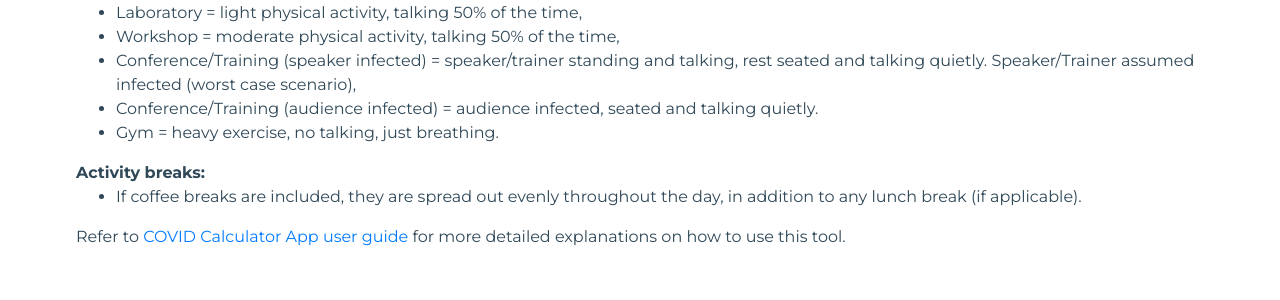
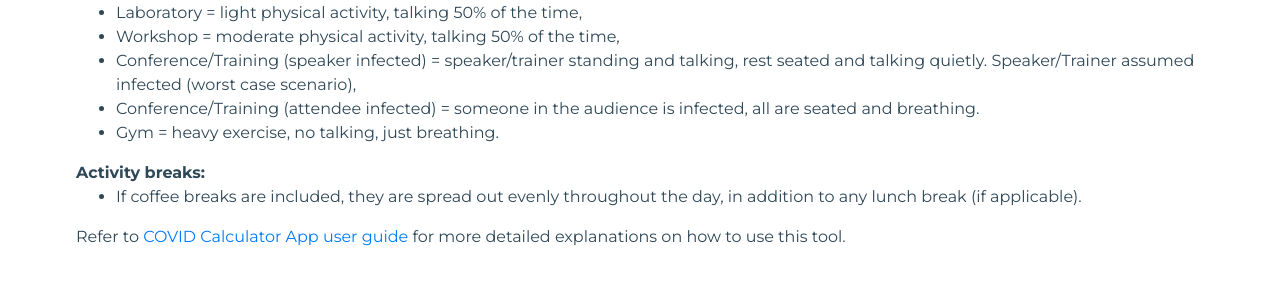
Before and after one commit to CERN/CAiMIRA, a Python web app: template cara/apps/templates/calculator.form.html.j2 in a window 1280 px wide. Shown: the part 2259-2559 px from the top of the page. Run offline with Jinja, Linux system fonts and the light colour scheme; the template is opened without the code that fills it, so the values that code supplies are empty; some libraries are stand-ins or nearby versions.

Commit message:
Updated text for training/conference audience

```diff
--- a/cara/apps/calculator/model_generator.py
+++ b/cara/apps/calculator/model_generator.py
@@ -434,7 +434,7 @@ class FormData:
             'callcentre': ('Seated', 'Speaking'),
             'library': ('Seated', 'Breathing'),
             'training': ('Standing', 'Speaking'),
-            'training_audience': ('Seated', 'Breathing'),
+            'training_attendee': ('Seated', 'Breathing'),
             'lab': (
                 'Light activity',
                 #Model 1/2 of time spent speaking in a lab.
@@ -473,7 +473,7 @@ class FormData:
             'callcentre': 'Seated',
             'library': 'Seated',
             'training': 'Seated',
-            'training_audience': 'Seated',
+            'training_attendee': 'Seated',
             'workshop': 'Moderate activity',
             'lab':'Light activity',
             'gym':'Heavy exercise',
@@ -747,7 +747,7 @@ def baseline_raw_form_data() -> typing.Dict[str, typing.Union[str, float]]:
     }
 
 
-ACTIVITY_TYPES = {'office', 'smallmeeting', 'largemeeting', 'training', 'training_audience', 'callcentre', 'controlroom-day', 'controlroom-night', 'library', 'workshop', 'lab', 'gym'}
+ACTIVITY_TYPES = {'office', 'smallmeeting', 'largemeeting', 'training', 'training_attendee', 'callcentre', 'controlroom-day', 'controlroom-night', 'library', 'workshop', 'lab', 'gym'}
 MECHANICAL_VENTILATION_TYPES = {'mech_type_air_changes', 'mech_type_air_supply', 'not-applicable'}
 MASK_TYPES = {'Type I', 'FFP2'}
 MASK_WEARING_OPTIONS = {'mask_on', 'mask_off'}
--- a/cara/apps/templates/base/calculator.form.html.j2
+++ b/cara/apps/templates/base/calculator.form.html.j2
@@ -357,7 +357,7 @@
         <option value="lab">Laboratory</option>
         <option value="workshop">Workshop</option>
         <option value="training">Conference/Training (speaker infected)</option>
-        <option value="training_audience">Conference/Training (audience infected)</option>
+        <option value="training_attendee">Conference/Training (attendee infected)</option>
         <option value="gym">Gym</option>
       </select>
     </div>
@@ -629,7 +629,7 @@
     <li>Workshop = moderate physical activity, talking 50% of the time,</li>
     <li>Conference/Training (speaker infected) = speaker/trainer standing and talking, rest seated and talking quietly.
     Speaker/Trainer assumed infected (worst case scenario),</li>
-    <li>Conference/Training (audience infected) = audience infected, seated and talking quietly.</li>
+    <li>Conference/Training (attendee infected) = someone in the audience is infected, all are seated and breathing.</li>
     <li>Gym = heavy exercise, no talking, just breathing.</li>
   </ul>
   <b>Activity breaks:</b><br>
--- a/cara/apps/templates/base/calculator.report.html.j2
+++ b/cara/apps/templates/base/calculator.report.html.j2
@@ -393,8 +393,8 @@
 							Workshop = assembly workshop environment, all persons doing moderate physical activity, speaking 50% of the time.
 							{% elif form.activity_type == "training" %}
 							Conference/Training (speaker infected) – one person (the speaker/trainer) standing, talking, all others seated, talking quietly (whispering). It is assumed the speaker/trainer is the infected person, for the worst case scenario.
-							{% elif form.activity_type == "training_audience" %}
-							Conference/Training (audience infected) – all persons seated, talking quietly (whispering).
+							{% elif form.activity_type == "training_attendee" %}
+							Conference/Training (attendee infected) – the infected person(s) are in the audience. All persons seated and breathing.
 							{% elif form.activity_type == "lab" %}
 							Laboratory = Lab or technical environment, all persons doing light physical activity, speaking 50% of the time.
 							{% elif form.activity_type == "gym" %}
--- a/cara/apps/templates/base/userguide.html.j2
+++ b/cara/apps/templates/base/userguide.html.j2
@@ -146,7 +146,7 @@ For general and recurrent layout simply select the <b>Recurrent exposure</b> opt
 <li><strong>Conference/Training (speaker infected)</strong> = Based on a typical conference/training course scenario.
 One individual (the speaker/trainer) is standing and talking, with all other individuals seated and talking quietly (whispering).
 In this case it is assumed that the infected person is the speaker/trainer, because this is the worst case in terms of viral shedding.</li>
-<li><strong>Conference/Training (audience infected)</strong> = All individuals seated and talking quietly (whispering).
+<li><strong>Conference/Training (attendee infected)</strong> = All individuals seated and breathing.
 In this case it is assumed that the infected person is not the speaker/trainer.</li>
 <li><strong>Gym</strong> = All persons are doing heavy exercise and breathing (not talking). Everyone (exposed and infected occupants) is treated the same in this model.</li>
 </ul>
```
